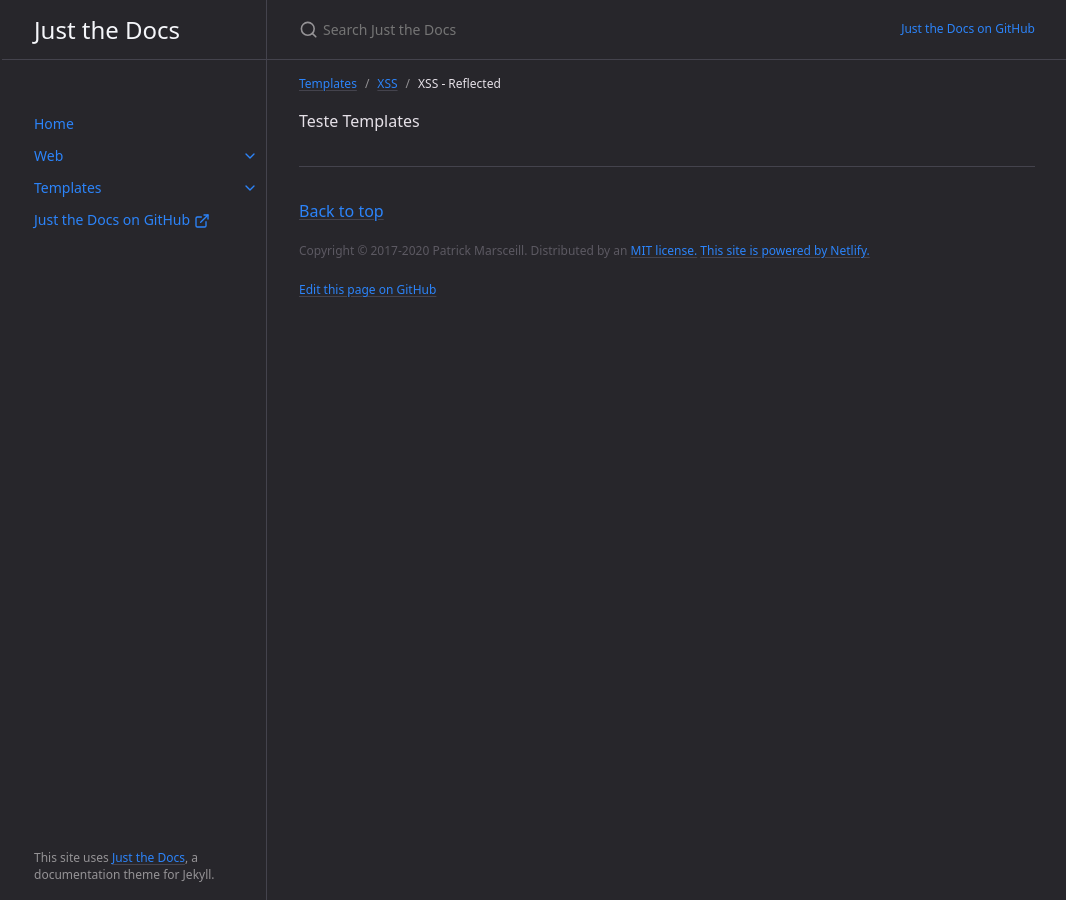
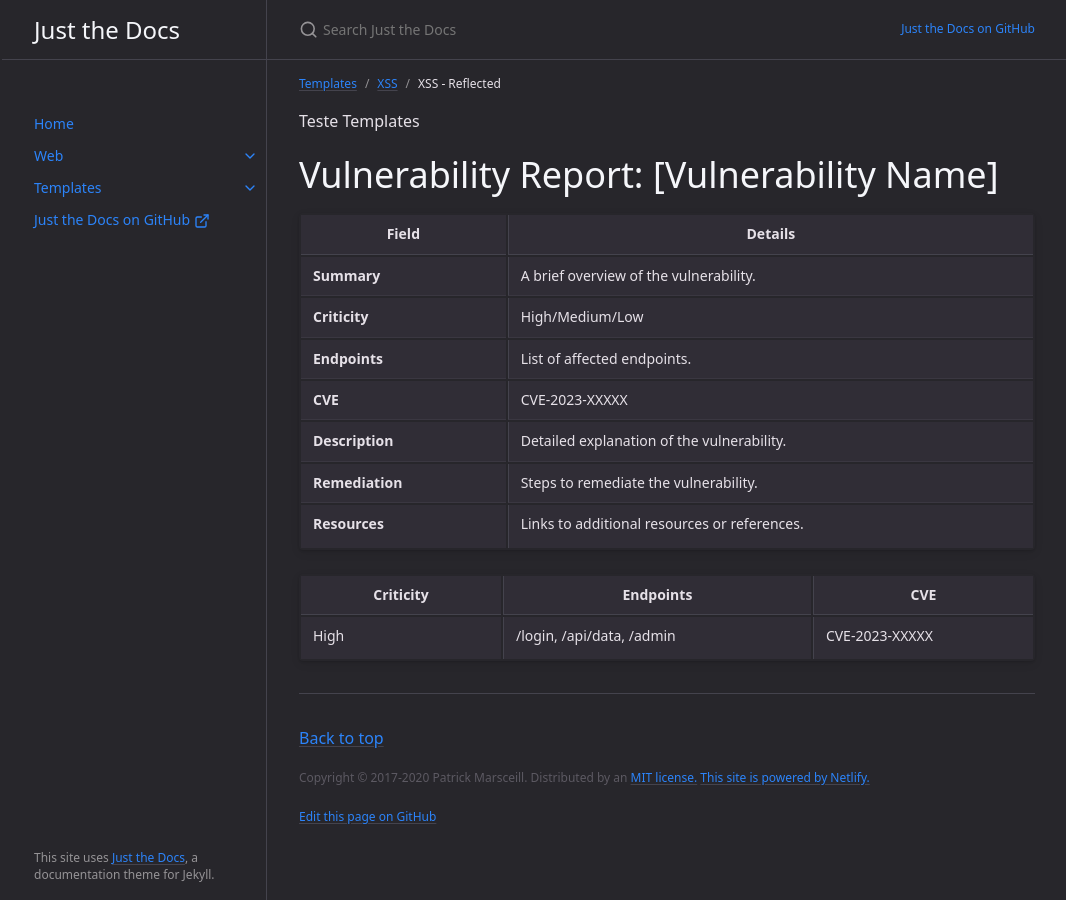
Before and after one commit to DpinaCode/CyberGrimoire.github.io, a Jekyll site: the page built from docs/Templates/Web Templates/XSS_Reflected.md, in a window 1280 px wide. Shown: the whole page, without its empty margins (105-1171 px from the left). Built offline with Jekyll 4.4.1, drawn with Linux system fonts in a browser that asks for light colours; cached includes are drawn as plain includes.

Commit message:
First Template XSS

```diff
--- a/docs/Templates/Web Templates/XSS_Reflected.md
+++ b/docs/Templates/Web Templates/XSS_Reflected.md
@@ -6,3 +6,21 @@ grand_parent: Templates
 ---
 
 Teste Templates
+
+
+
+# Vulnerability Report: [Vulnerability Name]
+
+| **Field**       | **Details**                                      |
+|-----------------|--------------------------------------------------|
+| **Summary**     | A brief overview of the vulnerability.           |
+| **Criticity**   | High/Medium/Low                                  |
+| **Endpoints**   | List of affected endpoints.                      |
+| **CVE**         | CVE-2023-XXXXX                                   |
+| **Description** | Detailed explanation of the vulnerability.       |
+| **Remediation** | Steps to remediate the vulnerability.            |
+| **Resources**   | Links to additional resources or references.     |
+
+| **Criticity** | **Endpoints**            | **CVE**       |
+|---------------|--------------------------|---------------|
+| High          | /login, /api/data, /admin | CVE-2023-XXXXX |
```
Also changed, not shown: 2 other files.
